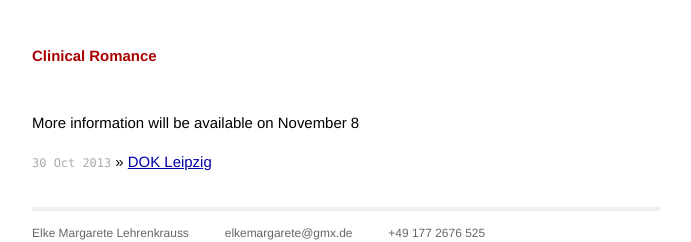
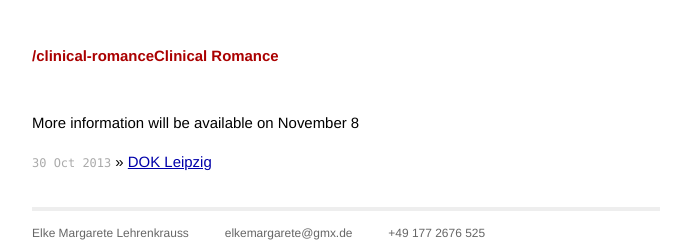
Before and after one commit to elkle/clinical-romance, a Jekyll site: the page built from index.html, in a window 1280 px wide. Shown: the top 242 px of the page, without its empty margins (294-985 px from the left). Built offline with Jekyll 4.4.1, drawn with Linux system fonts in a browser that asks for light colours; Markdown is read by kramdown in place of the engine named in the settings.

Commit message:
FIX: home

```diff
--- a/_layouts/default.html
+++ b/_layouts/default.html
@@ -3,7 +3,7 @@
     <head>
         <meta charset="utf-8">
         <meta http-equiv="X-UA-Compatible" content="IE=edge,chrome=1">
-        <title>{{ site.baseurl }}{{ page.title }}</title>
+        <title>{{ page.title }}</title>
         <meta name="viewport" content="width=device-width">
 
         <!-- syntax highlighting CSS -->
@@ -17,7 +17,7 @@
 
         <div class="site">
           <div class="header">
-            <h1 class="title"><a href="/">{{ site.name }}</a></h1>
+            <h1 class="title"><a href="/">{{ site.baseurl }}{{ site.name }}</a></h1>
             <!-- <a class="extra" href="/">home</a> -->
           </div>
 
```
